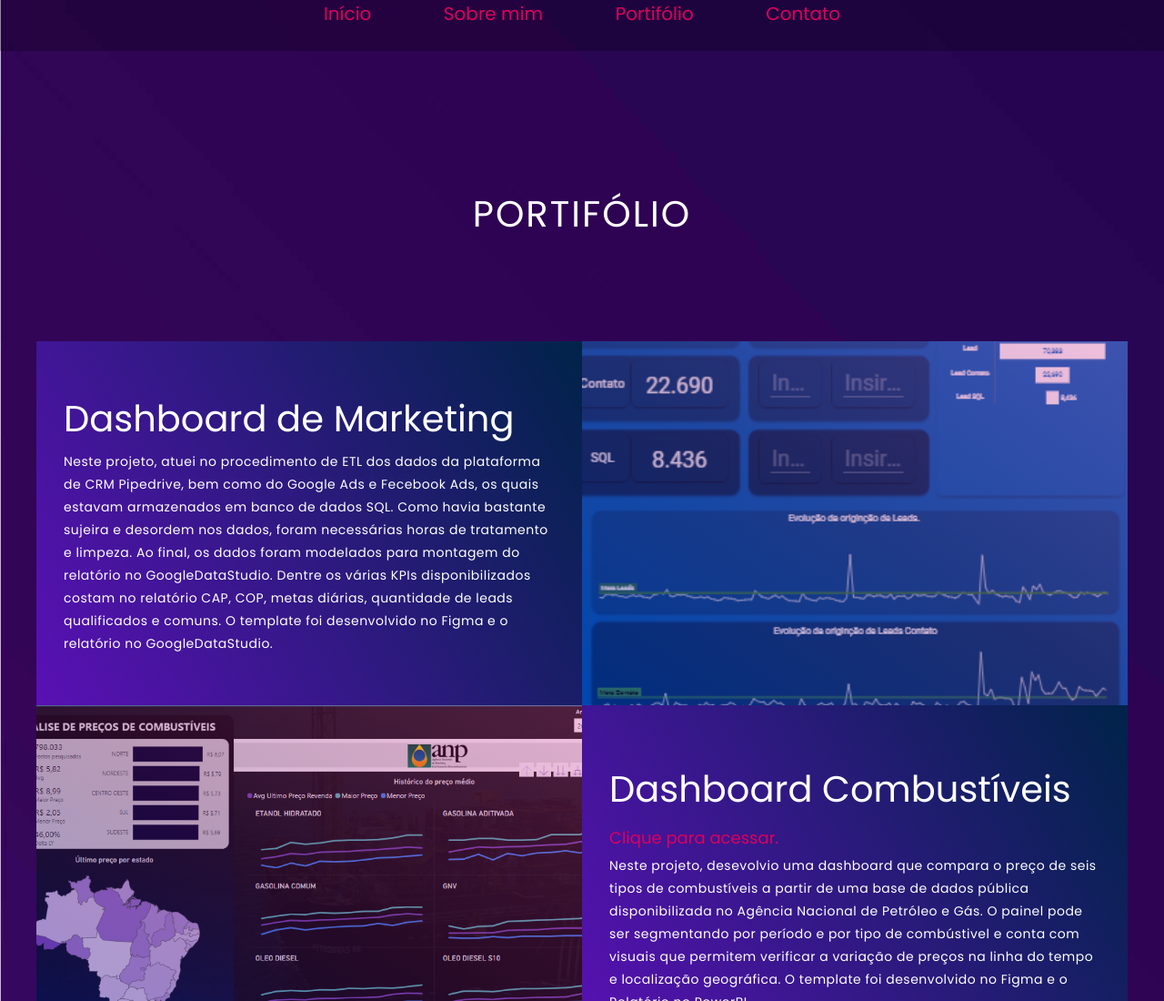
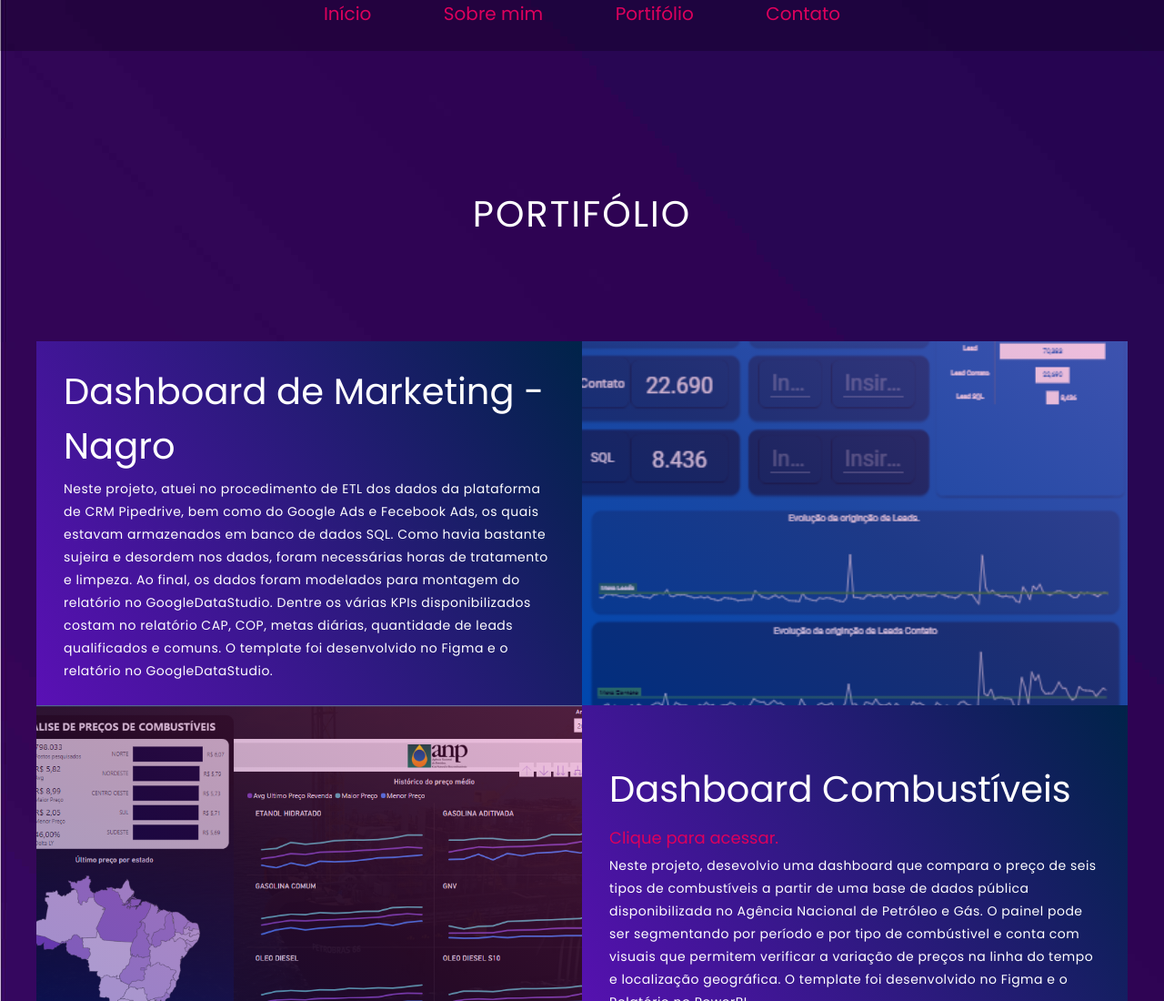
Before and after one commit to isadorapimentel/portfolio, a plain HTML site: page portfolio.html in a window 1280 px wide. Shown: the top 1100 px of the page at 91% size. Drawn offline with Linux system fonts and the light colour scheme.

Commit message:
update portfolio descrition

```diff
--- a/portfolio.html
+++ b/portfolio.html
@@ -24,7 +24,7 @@
                     <div class="all-projects">
                         <div class="project-item">
                             <div class="project-info">
-                                <h1>Dashboard de Marketing </h1>
+                                <h1>Dashboard de Marketing - Nagro </h1>
                                 <p>Neste projeto, atuei no procedimento de ETL dos dados da plataforma de CRM Pipedrive, bem como do Google Ads e Fecebook Ads, os quais estavam armazenados em banco de dados SQL. Como havia bastante sujeira e desordem nos dados, foram necessárias horas de tratamento e limpeza. Ao final, os dados foram modelados para montagem do relatório no GoogleDataStudio. Dentre os várias KPIs disponibilizados costam no relatório CAP, COP, metas diárias, quantidade de leads qualificados e comuns. O template foi desenvolvido no Figma e o relatório no GoogleDataStudio.</p>
                             </div>
                             <div class="project-img">
```
